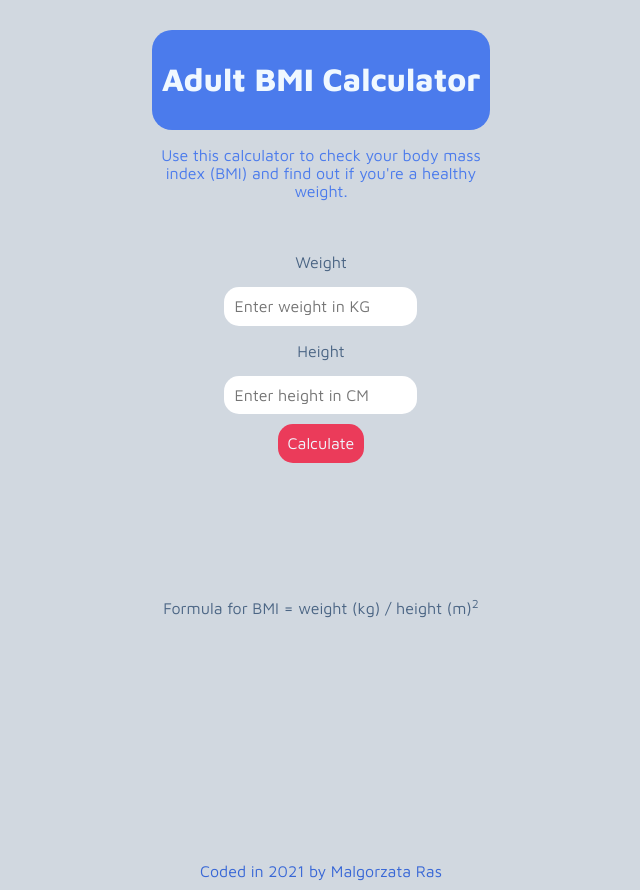
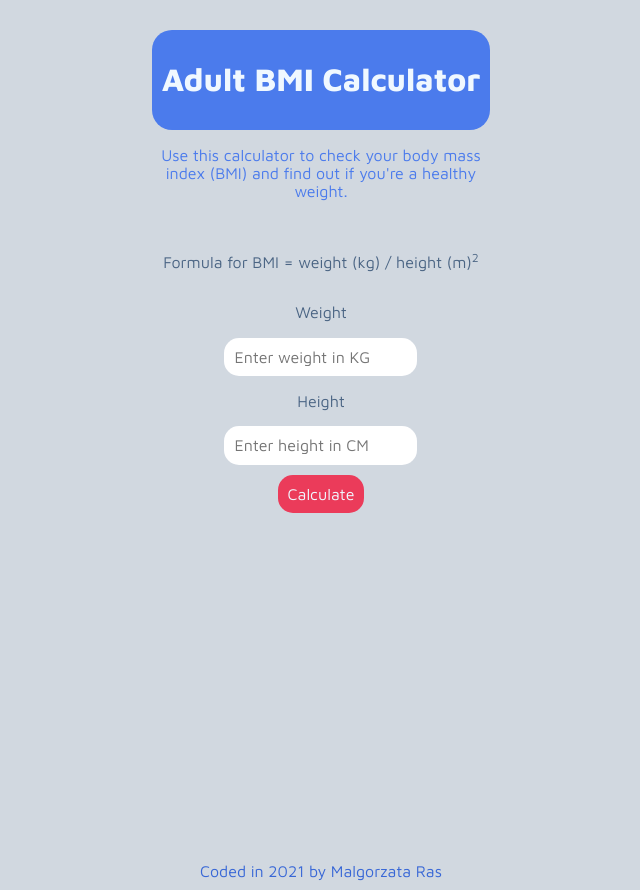
Before and after one commit to Gosia-Ras/bmi-calculator-react, a React (Create React App) app: page / in a window 1280 px wide. Shown: the whole page, without its empty margins (319-959 px from the left). Built offline with nearby package versions, Linux system fonts and the light colour scheme.

Commit message:
BMI classification showing after calculation

```diff
--- a/src/App.js
+++ b/src/App.js
@@ -2,7 +2,6 @@ import Header from "./Components/Header";
 import Form from "./Components/Form";
 import Container from "./Components/Container";
 import Paragraph from "./Components/Paragraph";
-import Formula from "./Components/Formula";
 import Footer from "./Components/Footer";
 
 function App() {
@@ -15,7 +14,6 @@ function App() {
       you're a healthy weight."
         />
         <Form />
-        <Formula />
       </Container>
       <Footer title="Coded in 2021 by Malgorzata Ras" />
     </>
--- a/src/Components/Form/Result/index.js
+++ b/src/Components/Form/Result/index.js
@@ -1,9 +1,10 @@
 import { StyledResult, StyledResultWrapper } from "./styled";
 
-const Result = ({ bmi }) => {
+const Result = ({ bmi, classification }) => {
   return (
     <StyledResultWrapper>
       <StyledResult>{bmi && <>Your BMI is {bmi}</>}</StyledResult>
+      <StyledResult>{classification}</StyledResult>
     </StyledResultWrapper>
   );
 };
--- a/src/Components/Form/Result/styled.js
+++ b/src/Components/Form/Result/styled.js
@@ -1,7 +1,7 @@
 import styled from "styled-components";
 
 export const StyledResult = styled.p`
-  padding: 40px;
+  padding: 15px;
   margin: 0px auto;
   max-width: max-content;
   font-weight: 800;
--- a/src/Components/Form/index.js
+++ b/src/Components/Form/index.js
@@ -1,16 +1,27 @@
 import { useState } from "react";
 import Button from "./Buttons";
 import Result from "./Result";
+import Formula from "./Formula";
 import { StyledForm, StyledInput, StyledTitle } from "./styled";
 
 const Form = () => {
   const [height, setHeight] = useState("");
   const [weight, setWeight] = useState("");
+  const [classification, setClassification] = useState();
   const [bmi, setBmi] = useState();
 
   const calculate = () => {
     const bmi = (weight / (height / 100) ** 2).toFixed(2);
     setBmi(bmi);
+    if (bmi < 18.5) {
+      setClassification("Under Weight");
+    } else if (bmi > 18.5 && bmi <= 24.9) {
+      setClassification("Healthy");
+    } else if (bmi > 24.9 && bmi < 30) {
+      setClassification("Overweight");
+    } else {
+      setClassification("Obese");
+    }
   };
 
   const onSubmit = (event) => {
@@ -20,6 +31,7 @@ const Form = () => {
 
   return (
     <StyledForm onSubmit={onSubmit}>
+      <Formula />
       <StyledTitle>Weight</StyledTitle>
       <StyledInput
         value={weight}
@@ -39,7 +51,7 @@ const Form = () => {
         placeholder="Enter height in CM"
       />
       <Button />
-      <Result bmi={bmi} />
+      <Result bmi={bmi} classification={classification}/>
     </StyledForm>
   );
 };
```
Also changed, not shown: src/Components/Form/Formula/index.js (renamed from src/Components/Formula/index.js).
